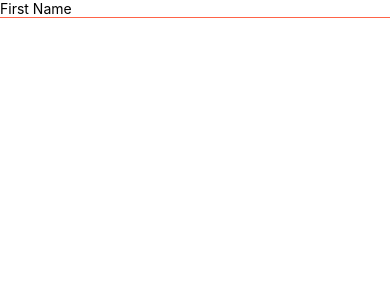
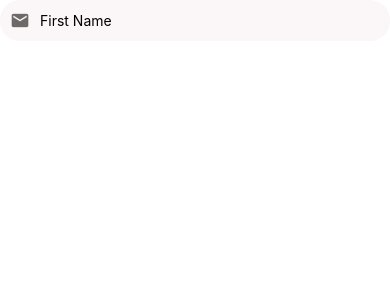
Before and after one commit to blackstone86/rn-donewithit, a React Native app: screen / in a window 390 px wide. Shown: the top 300 px of the page. Built offline with nearby package versions, Linux system fonts and the light colour scheme.

Commit message:
feat: 🎸 [AppTextInput.tsx] add secureTextEntry attribute

```diff
--- a/App.tsx
+++ b/App.tsx
@@ -1,7 +1,9 @@
-import App from './demos/TextInput'
+// import App from './demos/TextInput'
+import App from './demos/PrettyTextInput'
 
 /**
  * notice
  * 01.TextInput 文本输入框
+ * 02.PrettyTextInput 封装文本输入框
  */
 export default App
--- a/components/AppTextInput/AppTextInput.tsx
+++ b/components/AppTextInput/AppTextInput.tsx
@@ -10,6 +10,7 @@ type AppTextInputProps = {
   iconColor?: string
   iconSize?: number
   maxLength?: number
+  secureTextEntry?: boolean
   onChangeText?: (text: string) => void
 }
 
@@ -20,6 +21,7 @@ function AppTextInput({
   iconSize = CONSTS.ICON_SIZE,
   keyboardType = CONSTS.KEYBOARD_TYPE,
   maxLength = CONSTS.MAX_LENGTH,
+  secureTextEntry = CONSTS.SECURE_TEXT_ENTRY,
   onChangeText
 }: AppTextInputProps) {
   const [value, setValue] = useState('')
@@ -36,12 +38,13 @@ function AppTextInput({
         style={styles.icon}
       />
       <TextInput
-        secureTextEntry // secureTextEntry={true}
+        secureTextEntry={secureTextEntry} // secureTextEntry={true}
         placeholder={placeholder}
         clearButtonMode="always"
         maxLength={maxLength}
         keyboardType={keyboardType}
         value={value}
+        multiline={false}
         onChangeText={(text) => {
           setValue(text)
           handleChangeText(text)
--- a/components/AppTextInput/consts.tsx
+++ b/components/AppTextInput/consts.tsx
@@ -11,6 +11,7 @@ type constsType = {
   PADDING: number
   BACKGROUND_COLOR: string
   MAX_LENGTH: number
+  SECURE_TEXT_ENTRY: boolean
 }
 const CONSTS: constsType = {
   PLACEHOLDER: 'Write something here...',
@@ -21,7 +22,8 @@ const CONSTS: constsType = {
   BORDER_RADIUS: 20,
   PADDING: 10,
   BACKGROUND_COLOR: '#fbf6f8',
-  MAX_LENGTH: 50
+  MAX_LENGTH: 50,
+  SECURE_TEXT_ENTRY: false
 }
 
 export default CONSTS
--- /dev/null
+++ b/demos/PrettyTextInput.tsx
@@ -0,0 +1,46 @@
+import React, { useCallback, useMemo, useState } from 'react'
+import { KeyboardTypeOptions } from 'react-native'
+import AppSafeAreaView from '../components/AppSafeAreaView'
+import AppTextInput from '../components/AppTextInput'
+import AppText from '../components/AppText'
+
+type dataType = {
+  iconName: string
+  placeholder: string
+  keyboardType: KeyboardTypeOptions
+  secureTextEntry: boolean
+}
+
+/**
+ * only ios:
+ * clearButtonMode
+ */
+export default function App() {
+  const [email, setEmail] = useState('')
+  const handleChangeText = useCallback((text: string) => {
+    setEmail(text)
+  }, [])
+  const { placeholder, keyboardType, iconName, secureTextEntry }: dataType =
+    useMemo(
+      () => ({
+        placeholder: 'First Name',
+        keyboardType: 'email-address',
+        iconName: 'email',
+        secureTextEntry: true
+      }),
+      []
+    )
+  return (
+    <AppSafeAreaView>
+      <AppTextInput
+        iconName={iconName}
+        keyboardType={keyboardType} // default 'default'
+        placeholder={placeholder}
+        onChangeText={handleChangeText}
+        secureTextEntry
+        maxLength={20} // default 50
+      />
+      <AppText>{email}</AppText>
+    </AppSafeAreaView>
+  )
+}
```
Also changed, not shown: 1 other file (tests, documents, lock files or other folders).
